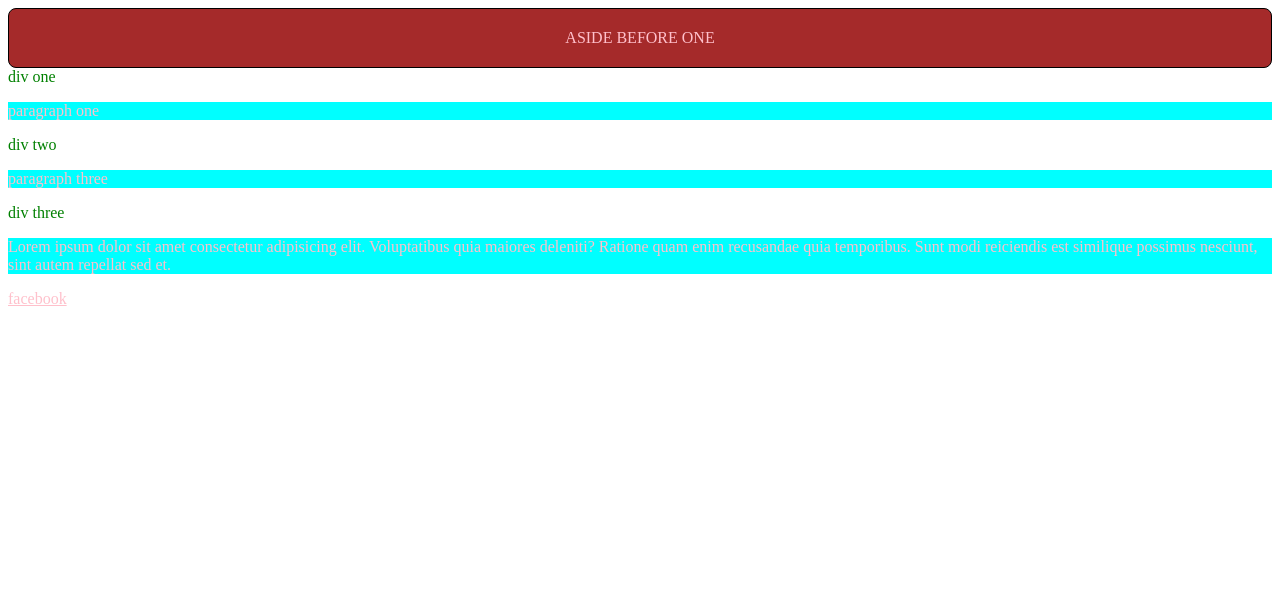
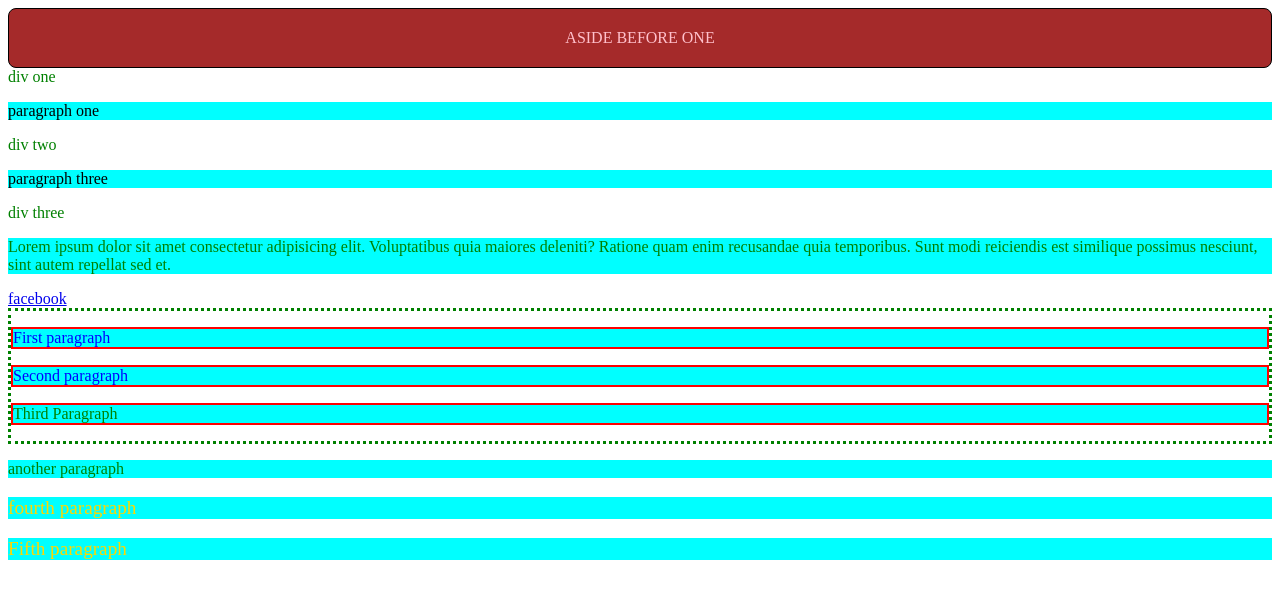
Before and after one commit to BolanleMary/NumberString, a plain HTML site: page cssClass.html in a window 1280 px wide. Drawn offline with Linux system fonts and the light colour scheme.

Commit message:
css combinator review

```diff
--- a/cssClass.html
+++ b/cssClass.html
@@ -5,9 +5,9 @@
     <meta name="viewport" content="width=device-width, initial-scale=1.0">
     <title>Css Class</title>
     <style>
-        *{
+       /* *{
             color: pink;
-        }
+        } */
 
         div{
             color: green;
@@ -48,6 +48,30 @@ margin: 1px 3px;
     .trial , .details, aside, #easy{
 color: pink;
     }
+
+    /*Css Combinators*/
+    #combinator{
+        border: 3px dotted ;
+    }
+    #combinator p{
+         border: 2px solid red;
+        color: green;
+
+    }
+
+    #combinator > p{
+        color: blue;
+    }
+
+    #combinator ~ p{
+ font-size: larger;
+ color: gold;
+    }
+
+    #combinator + p{
+        padding: 7px;
+        margin: 15px;
+    }
     </style>
 </head>
 <body>
@@ -65,7 +89,21 @@ color: pink;
         <a href="www.facebook">facebook</a>
     </div>
 
+<!--To explain Css Combination-->
+    <div id="combinator">
+        <p>First paragraph</p>    <!--this is a child written with >. it is also a descendent -->
+        <p>Second paragraph</p>    <!--this is a child written with >. it is also a descendent -->
+        <div>
+            <p>Third Paragraph</p> <!--This is a descendent written with a space-->
+        </div>
+    </div>
 
+    <div>
+        <p>another paragraph</p> <!--this is adjacent sibling i.e have a parent over it written +  -->
+    </div>
+
+    <p>fourth paragraph</p> <!--this is general sibling written with ~ -->
+    <p>Fifth paragraph</p>   <!--this is general sibling written with ~ -->
 
     <!--3 ways of styling in css
 1. Inline..styling an element directly
```
